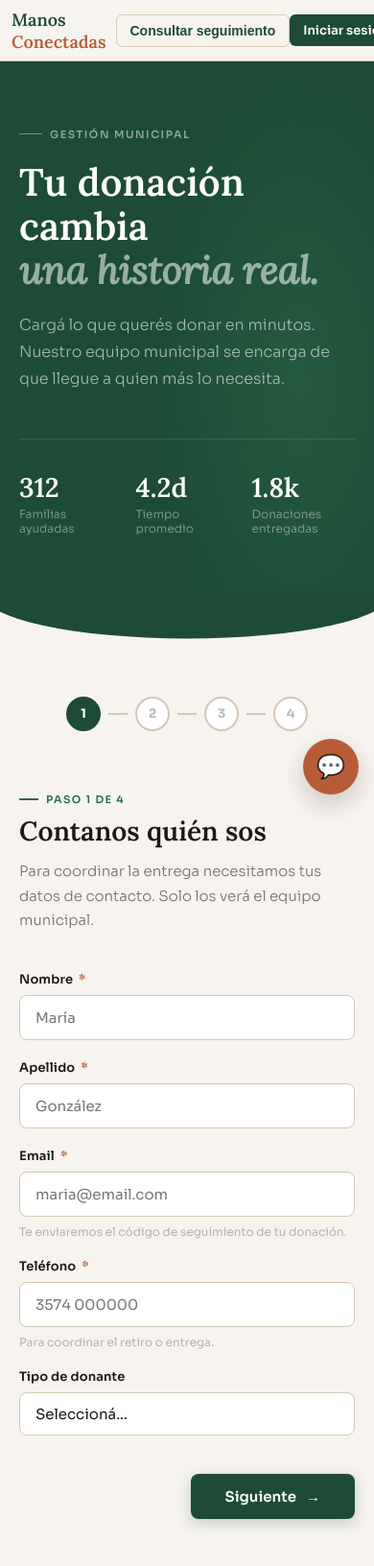
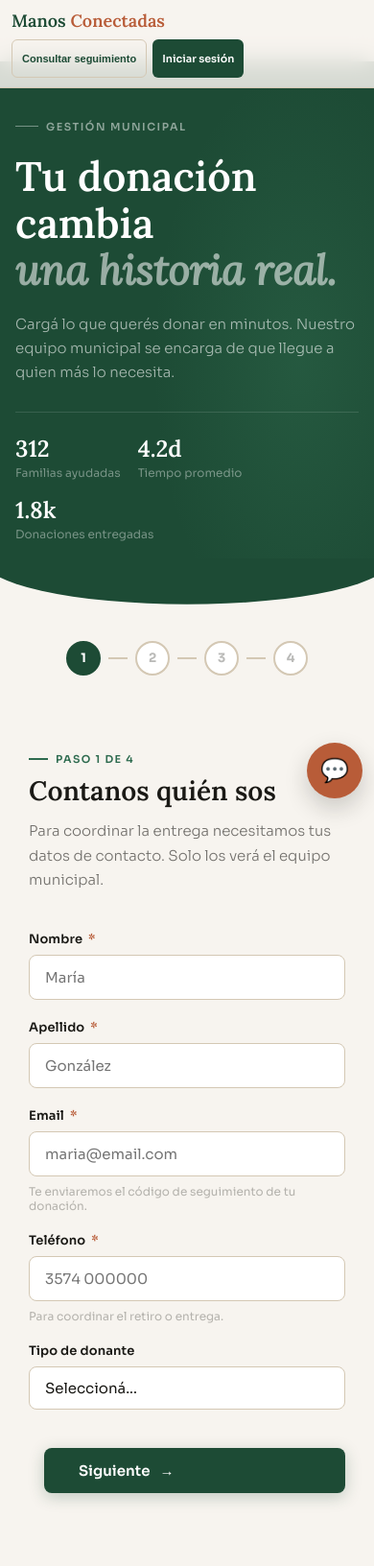
Before and after one commit to Fermaster19/ManosConectadas, a website: page index.html in a window 390 px wide. Shown: the whole page at 96% size. Drawn offline with nearby package versions, Linux system fonts and the light colour scheme.

Commit message:
Adaptación responsive móvil

```diff
--- a/index.html
+++ b/index.html
@@ -1160,22 +1160,56 @@ textarea { resize: vertical; min-height: 100px; }
 .chat-send:disabled { opacity: 0.5; cursor: wait; }
 
 /* Responsive */
-@media (max-width: 768px) {
-  nav { padding: 0 12px; gap: 10px; }
-  .nav-logo { font-size: 18px; }
-  .nav-end { gap: 0; }
+@media (max-width: 900px) {
+  nav {
+    padding: 0 14px;
+    height: auto;
+    min-height: 64px;
+    flex-wrap: wrap;
+    gap: 8px;
+  }
+
+  .nav-end {
+    width: 100%;
+    justify-content: space-between;
+    gap: 8px;
+  }
+
   .nav-links { display: none; }
+
+  .nav-track-btn,
   .nav-cta {
-    padding: 8px 14px;
-    font-size: 13px;
-  }
-  .hero-strip { grid-template-columns: 1fr; padding: 60px 20px 0; }
-  .hero-illustration { display: none; }
-  .main-wrap { padding: 60px 20px 80px; }
+    padding: 9px 12px;
+    font-size: 12px;
+  }
+
+  .hero-strip {
+    margin-top: 64px;
+    grid-template-columns: 1fr;
+    padding: 52px 20px 0;
+    gap: 28px;
+  }
+
+  .hero-text-wrap {
+    padding-bottom: 18px;
+  }
+
+  .hero-stats {
+    flex-wrap: wrap;
+    gap: 20px 28px;
+    margin-top: 28px;
+    padding-top: 22px;
+  }
+
+  .hero-illustration {
+    display: none;
+  }
+
+  .main-wrap { padding: 64px 18px 80px; }
   .page-layout { grid-template-columns: 1fr; }
   .sidebar { display: none; }
   .form-grid { grid-template-columns: 1fr; }
-  .cat-grid { grid-template-columns: repeat(2, 1fr); }
+  .cat-grid { grid-template-columns: repeat(2, minmax(0, 1fr)); }
   .ubicacion-opts { grid-template-columns: 1fr; }
   .steps-row { gap: 4px; }
   .step-connector { width: 20px; }
@@ -1183,6 +1217,105 @@ textarea { resize: vertical; min-height: 100px; }
   .photo-preview-grid { grid-template-columns: repeat(3, 1fr); }
   .chat-widget { right: 16px; bottom: 16px; }
   .chat-panel { bottom: 70px; height: min(470px, calc(100vh - 110px)); }
+}
+
+@media (max-width: 560px) {
+  nav {
+    padding: 10px 12px;
+    align-items: center;
+  }
+
+  .nav-logo {
+    font-size: 18px;
+    white-space: nowrap;
+  }
+
+  .nav-end {
+    width: auto;
+    margin-left: 0;
+    gap: 6px;
+  }
+
+  .nav-track-btn,
+  .nav-cta {
+    min-height: 40px;
+    padding: 8px 10px;
+    font-size: 11px;
+  }
+
+  .hero-strip {
+    padding-left: 16px;
+    padding-right: 16px;
+  }
+
+  .hero-h1 {
+    font-size: clamp(34px, 11vw, 46px);
+  }
+
+  .hero-sub {
+    font-size: 15px;
+    line-height: 1.65;
+  }
+
+  .hero-stats {
+    gap: 16px 18px;
+  }
+
+  .hstat-num {
+    font-size: 24px;
+  }
+
+  .main-wrap {
+    padding: 38px 14px 72px;
+  }
+
+  .card,
+  .summary-box,
+  .intro-card,
+  .donation-form,
+  .status-card {
+    border-radius: 10px;
+  }
+
+  .form-row,
+  .grid-2,
+  .chip-row,
+  .cat-grid,
+  .ubicacion-opts,
+  .photo-preview-grid {
+    grid-template-columns: 1fr;
+  }
+
+  .donation-form,
+  .form-panel,
+  .status-card {
+    padding: 16px;
+  }
+
+  .action-row,
+  .stack-actions {
+    display: grid;
+    grid-template-columns: 1fr;
+    gap: 10px;
+  }
+
+  .btn,
+  .btn-primary,
+  .btn-secondary,
+  .btn-submit,
+  .btn-next,
+  .track-btn {
+    width: 100%;
+    min-height: 46px;
+  }
+
+  .chat-widget { right: 12px; bottom: 12px; }
+  .chat-panel {
+    right: 0;
+    bottom: 68px;
+    width: min(360px, calc(100vw - 20px));
+    height: min(440px, calc(100vh - 120px));
+  }
 }
 </style>
 </head>
```
Also changed, not shown: asistente-social.html (+86 -0 lines).
